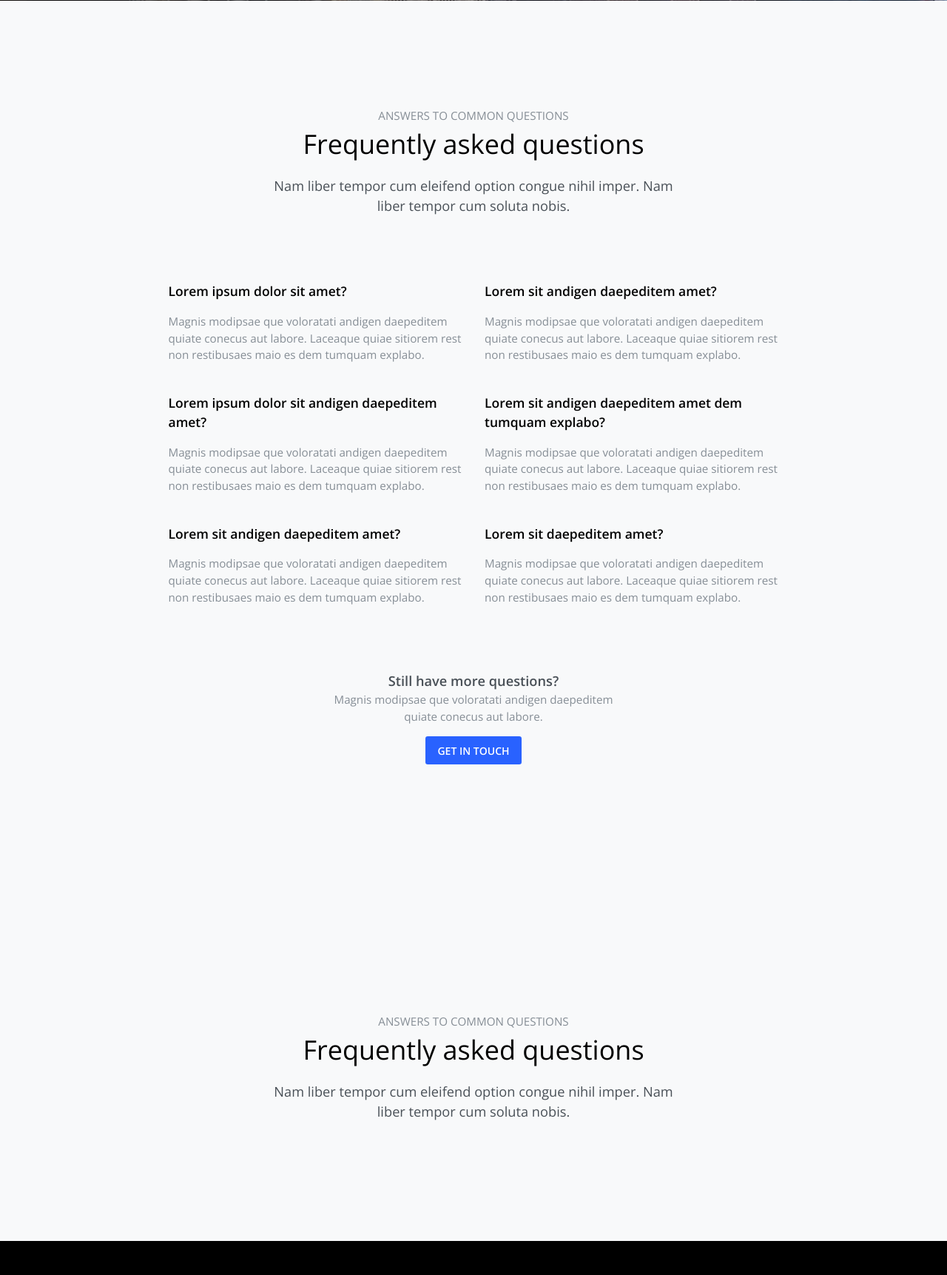
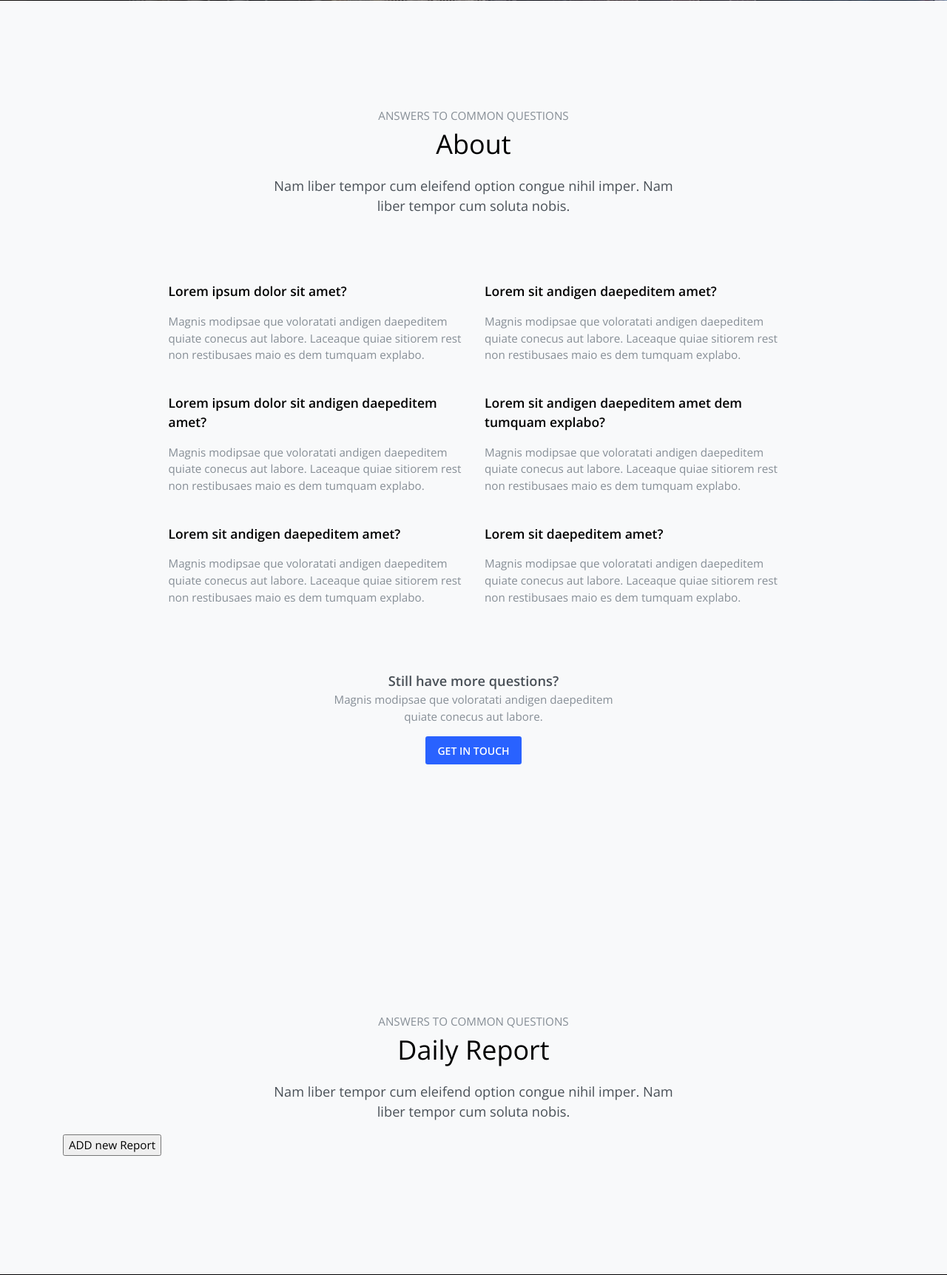
Before and after one commit to horoyoii/Documents_of_edgex, a Django app: page /index/ in a window 1280 px wide. Shown: the part 799-2522 px from the top of the page at 74% size. Run offline with Django 3.2, Linux system fonts and the light colour scheme; data that the repository does not hold is empty; some libraries are stand-ins or nearby versions.

Commit message:
update daily report part

```diff
--- a/documents/templates/index.html
+++ b/documents/templates/index.html
@@ -6,7 +6,7 @@
         <!-- Required meta tags -->
         <meta charset="utf-8">
         <meta name="viewport" content="width=device-width, initial-scale=1, shrink-to-fit=no">
-        <title>Lambda - Free Bootstrap 4 Multipurpose Landing Page Template</title>
+        <title>EdgeX Foundry Document for Korean</title>
         <meta name="description" content="Lambda is a beautiful Bootstrap 4 template for multipurpose landing pages." />
 
         <!--Google fonts-->
@@ -38,7 +38,7 @@
                         <a class="nav-link page-scroll" href="#faq">About</a>
                     </li>
                     <li class="nav-item">
-                        <a class="nav-link page-scroll" href="#Contact">Contact</a>
+                        <a class="nav-link page-scroll" href="#Contact">Daily Report</a>
                     </li>
                 </ul>
                 <form class="form-inline">
@@ -67,7 +67,7 @@
                 <div class="row">
                     <div class="col-md-6 mx-auto text-center">
                         <span class="text-muted text-uppercase">Answers to common questions</span>
-                        <h2 class="display-4">Frequently asked questions</h2>
+                        <h2 class="display-4">About</h2>
                         <p class="lead">
                             Nam liber tempor cum eleifend option congue nihil imper. Nam liber tempor cum soluta nobis.
                         </p>
@@ -134,23 +134,41 @@
         </section>
 
 
-        <!-- Connect section -->
+        <!-- Daily Report section -->
         <section class="py-7 bg-light" id="Contact">
             <div class="container">
                 <div class="row">
                     <div class="col-md-6 mx-auto text-center">
                         <span class="text-muted text-uppercase">Answers to common questions</span>
-                        <h2 class="display-4">Frequently asked questions</h2>
+                        <h2 class="display-4">Daily Report</h2>
                         <p class="lead">
                             Nam liber tempor cum eleifend option congue nihil imper. Nam liber tempor cum soluta nobis.
                         </p>
                     </div>
                 </div>
 
+            <!-- add new daily report-->
+            <span class= "btnSet">
+                <form style="display: inline">
+                    <input class="MyButton" type="button" value="ADD new Report" onclick="window.location.href='/create/done'">
+                </form>
+            </span>
+            <p></p>
+
                 {% for done in done_list %}
-                    {{done.pubdate}}
+                   {{done.pub_date}}
                     <h4>{{done.title}}</h4>
+                     <span class= "btnSet">
+                         <form style="display: inline">
+                             <input class="MyButton" type="button" value="edit" onclick="window.location.href='/edit/done/{{done.id}}'">
+                         </form>
 
+                         <form style="display: inline">
+                             <input class="MyButton" type="button" value="delete" onclick="window.location.href='/delete/done/{{done.id}}'">
+                         </form>
+
+                     </span>
+                    <p></p>
                 {% endfor %}
             </div>
         </section>        <!--hero header-->
```
Also changed, not shown: 15 other files.
